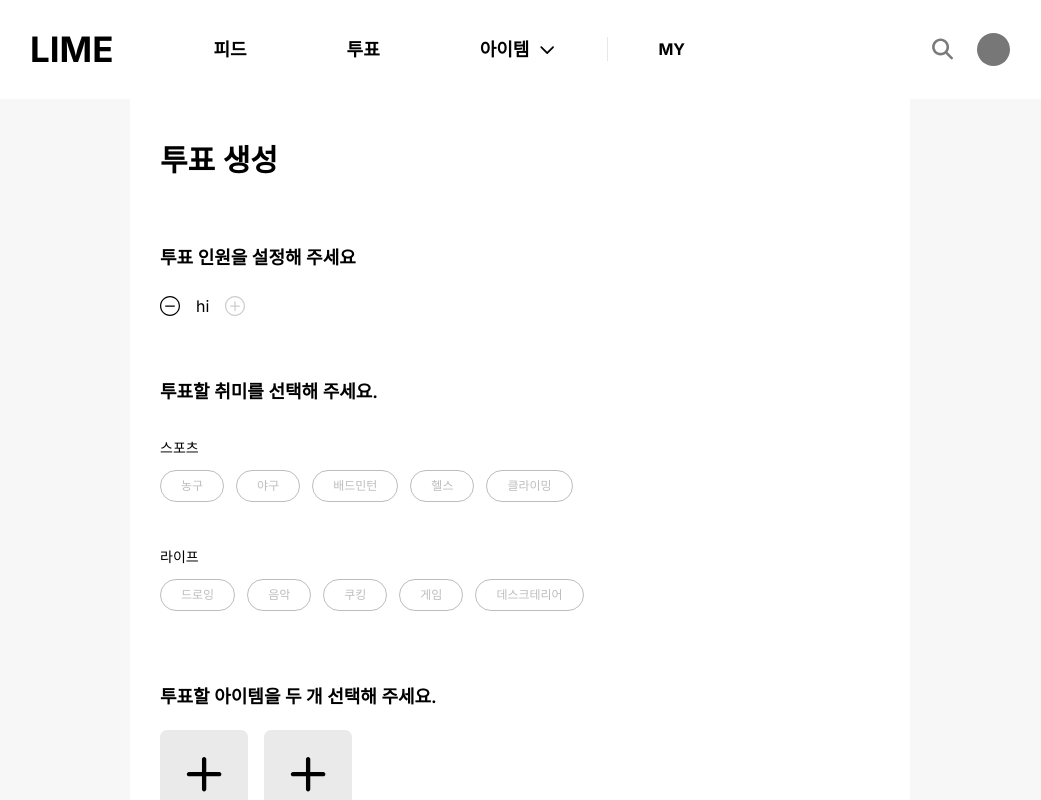
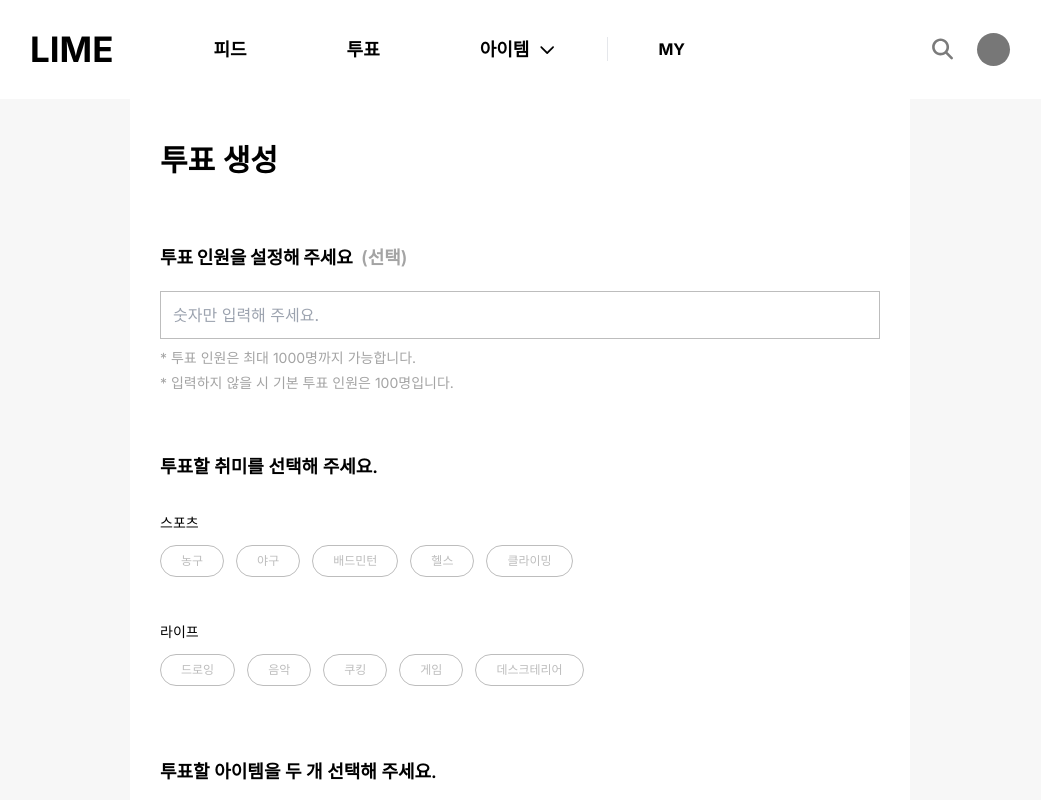
Before and after one commit to uju-in/lime-frontend, a Next.js app: page /votes/add-vote in a window 1280 px wide. Shown: the top 800 px of the page, without its empty margins (120-1161 px from the left). Built offline with nearby package versions, Linux system fonts and the light colour scheme.

Commit message:
design: 디자인 변경사항 반영

```diff
--- a/src/app/(route)/votes/add-vote/_component/VoteForm.tsx
+++ b/src/app/(route)/votes/add-vote/_component/VoteForm.tsx
@@ -10,7 +10,7 @@ export default function VoteForm() {
   const [showVoteModal, setShowVoteModal] = useState(false)
   const [voteInfo, setVoteInfo] = useState({
     hobby: '',
-    maximumParticipants: 0,
+    maximumParticipants: 100,
     content: '',
     item1Id: null,
     item2Id: null,
@@ -27,24 +27,21 @@ export default function VoteForm() {
 
   return (
     <form>
-      <p className="mt-[61px] text-[18px] font-[600]">
-        투표 인원을 설정해 주세요
+      <div className="mt-[61px] flex gap-[8px] text-[18px] font-[600]">
+        <strong>투표 인원을 설정해 주세요</strong>
+        <p className="text-[#A4A4A4]">(선택)</p>
+      </div>
+      <input
+        name="maximumParticipants"
+        className="mt-[20px] h-[48px] w-full border border-[#BDBDBD] py-[14px] pl-[12px]"
+        placeholder="숫자만 입력해 주세요."
+      />
+      <p className="mt-[8px] text-[14px] font-[400] text-[#A4A4A4]">
+        * 투표 인원은 최대 1000명까지 가능합니다.
       </p>
-      <div className="mt-[23.5px] flex gap-[16px]">
-        <Image
-          width={20}
-          height={20}
-          src="/image/icon/icon-circle_minus.svg"
-          alt="minus button"
-        />
-        <p>hi</p>
-        <Image
-          width={20}
-          height={20}
-          src="/image/icon/icon-circle_plus.svg"
-          alt="plus button"
-        />
-      </div>
+      <p className="mt-[4px] text-[14px] font-[400] text-[#A4A4A4]">
+        * 입력하지 않을 시 기본 투표 인원은 100명입니다.
+      </p>
       <p className="mt-[60px] text-[18px] font-[600]">
         투표할 취미를 선택해 주세요.
       </p>
@@ -70,6 +67,7 @@ export default function VoteForm() {
         <button
           type="button"
           className="flex h-[88px] w-[88px] items-center justify-center rounded-[6.729px] bg-[#EAEAEA]"
+          onClick={() => setShowVoteModal(true)}
         >
           <Image
             width={36}
--- a/src/app/(route)/votes/add-vote/_component/VoteModal.tsx
+++ b/src/app/(route)/votes/add-vote/_component/VoteModal.tsx
@@ -1,5 +1,7 @@
+import React from 'react'
+import Image from 'next/image'
+
 import Modal from '@/app/_components/modal'
-import React from 'react'
 
 interface PropsType {
   setShowVoteModal: React.Dispatch<React.SetStateAction<boolean>>
@@ -7,9 +9,92 @@ interface PropsType {
 
 export default function VoteModal(props: PropsType) {
   const { setShowVoteModal } = props
+
   return (
-    <Modal>
-      <div className="h-[592px] w-[852px] rounded-[28px] bg-red-500" />
+    <Modal isScrollActive={false}>
+      <div className="h-[592px] w-[852px]">
+        <div className="flex justify-between py-[20px] pl-[46px] pr-[18px]">
+          <strong className="text-[24px] font-[600]">찜목록</strong>
+          <button
+            type="button"
+            aria-label="close"
+            onClick={() => {
+              setShowVoteModal(false)
+            }}
+          >
+            <Image
+              width={24}
+              height={24}
+              src="/image/icon/icon-close.svg"
+              alt="close"
+            />
+          </button>
+        </div>
+        <article className="px-[46px]">
+          <div className="flex h-[410px] w-[760px] rounded-[8px] border  border-[#DADADA]">
+            {/** folder choice */}
+            <div className="flex-1 overflow-y-scroll">
+              {/** card */}
+              <div className="flex items-center border border-t-[#D2D2D2] py-[12px] pl-[18px]">
+                <div className="h-[52px] w-[52px] rounded-[4px] bg-[#DADADA]" />
+                <strong className="font=[500] ml-[16px]">농린이템</strong>
+              </div>
+            </div>
+            {/** item choice */}
+            <div className="flex-1 overflow-y-scroll pl-[16px]">
+              {/** item card */}
+              {/* <p className="py-[13px]">아이템 8개</p>
+                <div className="grid grid-cols-3 gap-[12px]">
+                  <div className="flex h-[186px] w-[107px] flex-col justify-between">
+                  <div className="h-[107px] w-[107px] bg-[#D2D2D2]" />
+                  <div className="h-[70px] text-[10px]">
+                    <p className="font-[500]">
+                      프로모릭스 픽앤롤 농구공 7호+가방+단방향 볼펌프
+                      랜덤발송세트
+                    </p>
+                    <strong className="mt-[8px] font-[700]">29,200원</strong>
+                  </div>
+                </div>
+              </div> */}
+              {/** not save item */}
+              <div className="flex h-full flex-col items-center justify-center">
+                <strong className="mb-[12px] text-[20px] font-[600]">
+                  찜한 아이템이 없어요
+                </strong>
+                <p className="text-[14px] font-[500]">
+                  마음에 드는 아이템을 담아보세요
+                </p>
+              </div>
+            </div>
+          </div>
+          <div className="mt-[43px] flex items-center justify-between">
+            <button type="button" className="flex items-center">
+              <Image
+                width={15}
+                height={15}
+                src="/image/icon/icon-plus.svg"
+                alt="plus item"
+              />
+              <div className="ml-[6px]">
+                <p className="relative font-[600]">아이템 담으러 가기</p>
+              </div>
+            </button>
+            {/** 아이템 담으러가기 상단 안내 팝업 메시지 */}
+            <div className="absolute bottom-[60px] left-[45px] flex flex-col items-center">
+              <div className=" h-[27px] w-[152px] rounded-[4px] bg-[#000] px-[17px] py-[7px] text-[10px] font-[600] text-[#fff]">
+                취미에 맞는 아이템이 없다면?
+              </div>
+              <div className="h-0 w-0 border-l-[7px] border-r-[7px] border-t-[7px] border-l-transparent border-r-transparent border-t-black" />
+            </div>
+            <button
+              type="button"
+              className="h-[40px] w-[110px] rounded-[100px] bg-[#000] px-[27px] text-center font-[600] text-[#fff]"
+            >
+              선택완료
+            </button>
+          </div>
+        </article>
+      </div>
     </Modal>
   )
 }
```
